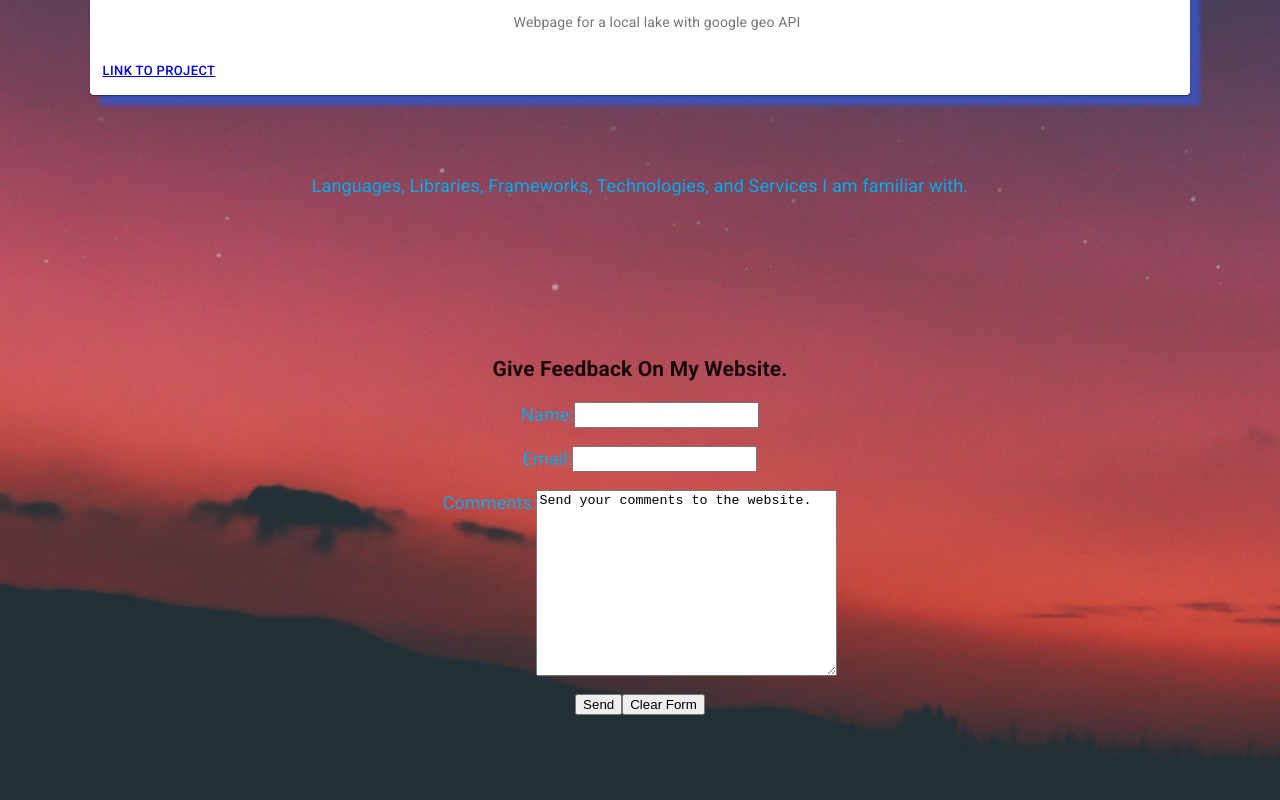
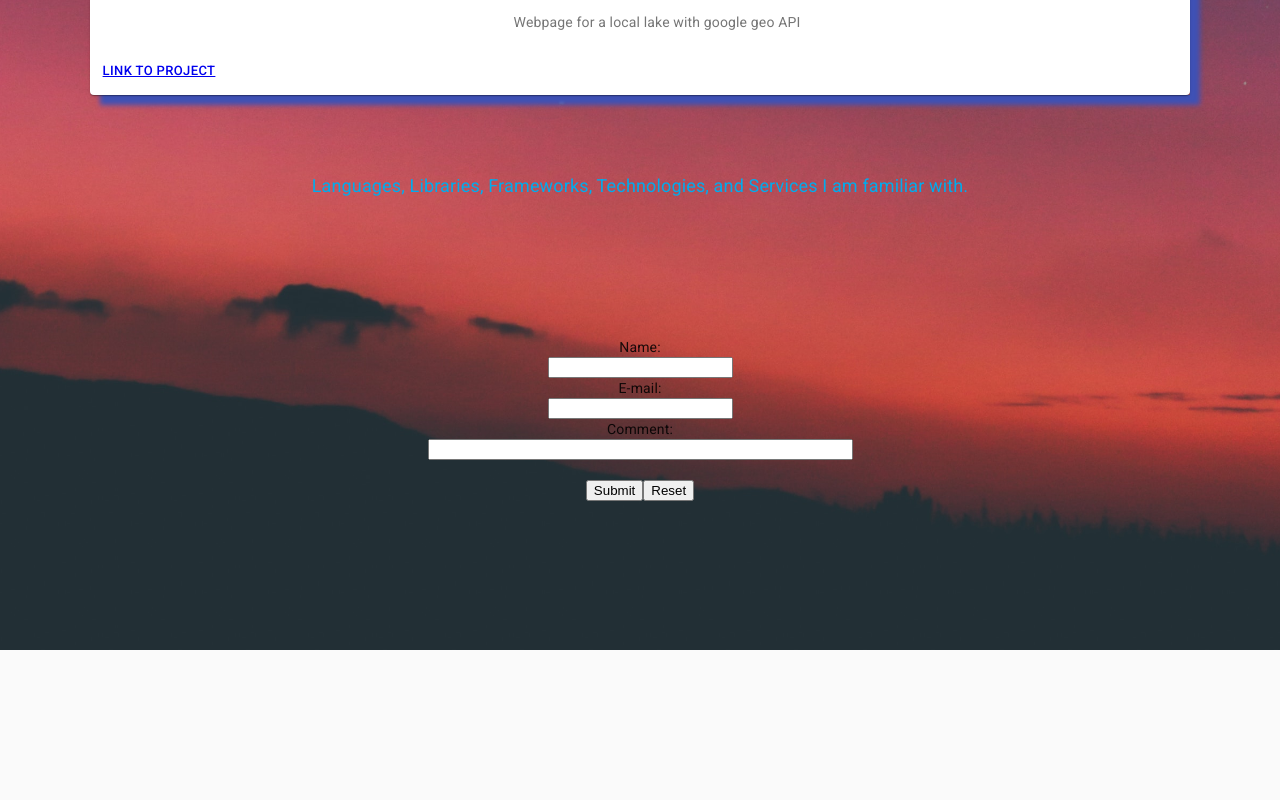
Before and after one commit to gubna/web-dev, a React (Create React App) app: page / in a window 1280 px wide. Shown: the part 2124-2924 px from the top of the page. After the commit the page ends 2774 px from the top, so only its background shows below. Built offline with nearby package versions, Linux system fonts and the light colour scheme.

Commit message:
new email form

```diff
--- a/src/component/mail.js
+++ b/src/component/mail.js
@@ -4,23 +4,16 @@ import React from 'react';
 function Mail() {
     return (
         <React.Fragment>
-
-          <h2> Give Feedback On My Website.</h2>
-
-          <form action="mailto:steven@stevenagri.com" method="get" encType="text/plain">
-            <p>Name: <input type="text" name="name" /></p>
-            <p>Email: <input type="text" name="email" /></p>
-            <p>Comments:
-              <br />
-              <textarea name="comments" rows={12} cols={35} value={"Send your comments to the website."} />
-              <br />
-            </p>
-            <p><input type="submit" name="submit" value="Send" />
-              <input type="reset" name="reset" value="Clear Form" />
-            </p>
-
+        <form action="mailto:steven@stevenagri.com" method="post" encType="text/plain">
+          Name:<br />
+          <input type="text" name="name" /><br />
+          E-mail:<br />
+          <input type="text" name="mail" /><br />
+          Comment:<br />
+          <input type="text" name="comment" size={50} /><br /><br />
+          <input type="submit" defaultValue="Send" />
+          <input type="reset" defaultValue="Reset" />
         </form>
-
       </React.Fragment>
     );
   }
```
Lines whose indentation alone changed are shown as unchanged.
